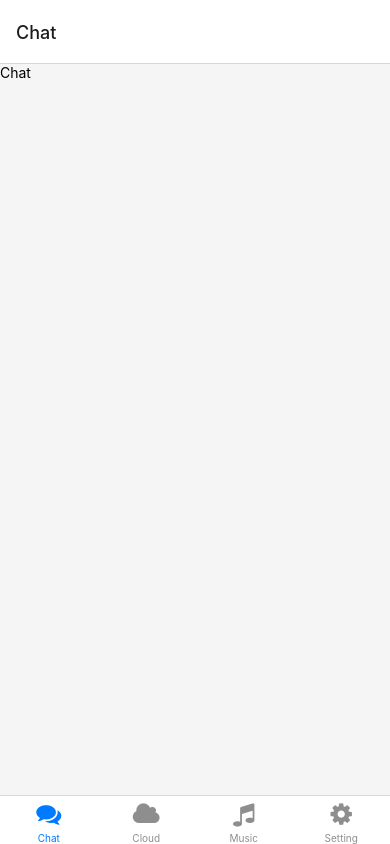
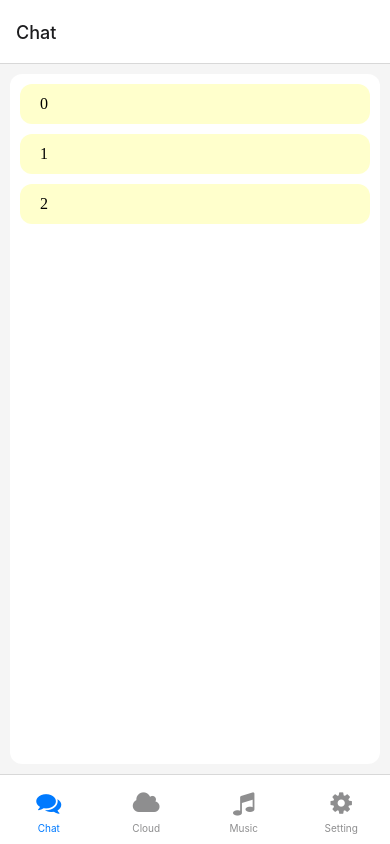
Before and after one commit to linyuNight/node-project-reactnative, a React Native app: screen /Chat in a window 390 px wide. Built offline with nearby package versions, Linux system fonts and the light colour scheme.

Commit message:
添加axios

```diff
--- a/App.tsx
+++ b/App.tsx
@@ -4,10 +4,10 @@ import { WebView } from 'react-native-webview';
 import { NavigationContainer } from '@react-navigation/native';
 import { createBottomTabNavigator } from '@react-navigation/bottom-tabs';
 import { FontAwesome } from '@expo/vector-icons';
-import Chat from './pages/chat/index'
-import Cloud from './pages/cloud/index'
-import Music from './pages/music/index'
-import Setting from './pages/setting/index'
+import Chat from './src/views/chat/index'
+import Cloud from './src/views/cloud/index'
+import Music from './src/views/music/index'
+import Setting from './src/views/setting/index'
 
 const Tab = createBottomTabNavigator();
 
@@ -47,7 +47,11 @@ export default function App() {
     // </View>
 
     <NavigationContainer>
-      <Tab.Navigator>
+      <Tab.Navigator
+        screenOptions={{
+          tabBarStyle: styles.tabBar, // 设置 Tab 导航栏的高度
+        }}
+      >
         <Tab.Screen
           name="Chat"
           component={Chat}
@@ -101,4 +105,10 @@ const styles = StyleSheet.create({
     height: 400,
     backgroundColor: '#fff',
   },
+  tabBar: {
+    height: 70, // 设置底部选项卡栏的高度
+    backgroundColor: 'white', // 设置底部选项卡栏的背景颜色
+    paddingTop: 10,
+    paddingBottom: 10
+  },
 });
--- a/package.json
+++ b/package.json
@@ -4,6 +4,7 @@
     "@expo/webpack-config": "^18.0.1",
     "@react-navigation/bottom-tabs": "^6.5.8",
     "@react-navigation/native": "^6.1.7",
+    "axios": "^1.4.0",
     "expo": "^48.0.7",
     "expo-status-bar": "~1.4.4",
     "react": "18.2.0",
--- a/pages/chat/index.tsx
+++ /dev/null
@@ -1,21 +0,0 @@
-import React from 'react';
-import { StyleSheet, Text, View } from 'react-native';
-
-function Chat() {
-  return (
-    <View style={styles.container}>
-      <Text>Chat</Text>
-    </View>
-  );
-}
-
-const styles = StyleSheet.create({
-  container: {
-    flex: 1,
-    backgroundColor: '#f5f5f5',
-    // alignItems: 'center',
-    // justifyContent: 'center',
-  },
-});
-
-export default Chat
--- /dev/null
+++ b/src/config/index.ts
@@ -0,0 +1,6 @@
+// const ispro = import.meta.env.MODE === 'pro'
+const ispro = false
+
+export const isPro = ispro
+
+export const baseUrl = ispro ? 'https://bibibi.website:3333' : 'http://127.0.0.1:3333'
--- /dev/null
+++ b/src/views/chat/index.tsx
@@ -0,0 +1,42 @@
+import React from 'react';
+import { StyleSheet, Text, View } from 'react-native';
+
+function Chat() {
+  let arr = [0, 1, 2]
+
+  return (
+    <View style={styles.container}>
+      <View style={styles.chatContainer}>
+        {arr.map((val, index) => {
+          return (
+            <View style={styles.chatItem} key={index}>{ val }</View>
+          )
+        })}
+      </View>
+    </View>
+  );
+}
+
+const styles = StyleSheet.create({
+  container: {
+    flex: 1,
+    padding: 10,
+    backgroundColor: '#f5f5f5',
+  },
+  chatContainer: {
+    flex: 1,
+    padding: 10,
+    backgroundColor: '#fff',
+    borderRadius: 12
+  },
+  chatItem: {
+    paddingLeft: 20,
+    justifyContent: 'center',
+    height: 40,
+    backgroundColor: '#ffc',
+    borderRadius: 12,
+    marginBottom: 10
+  }
+});
+
+export default Chat
```
Also changed, not shown: src/server/index.ts (added, +46 -0 lines), src/views/cloud/index.tsx (renamed from pages/cloud/index.tsx), src/views/music/index.tsx (renamed from pages/music/index.tsx), src/views/setting/index.tsx (renamed from pages/setting/index.tsx), 1 other file (tests, documents, lock files or other folders).
